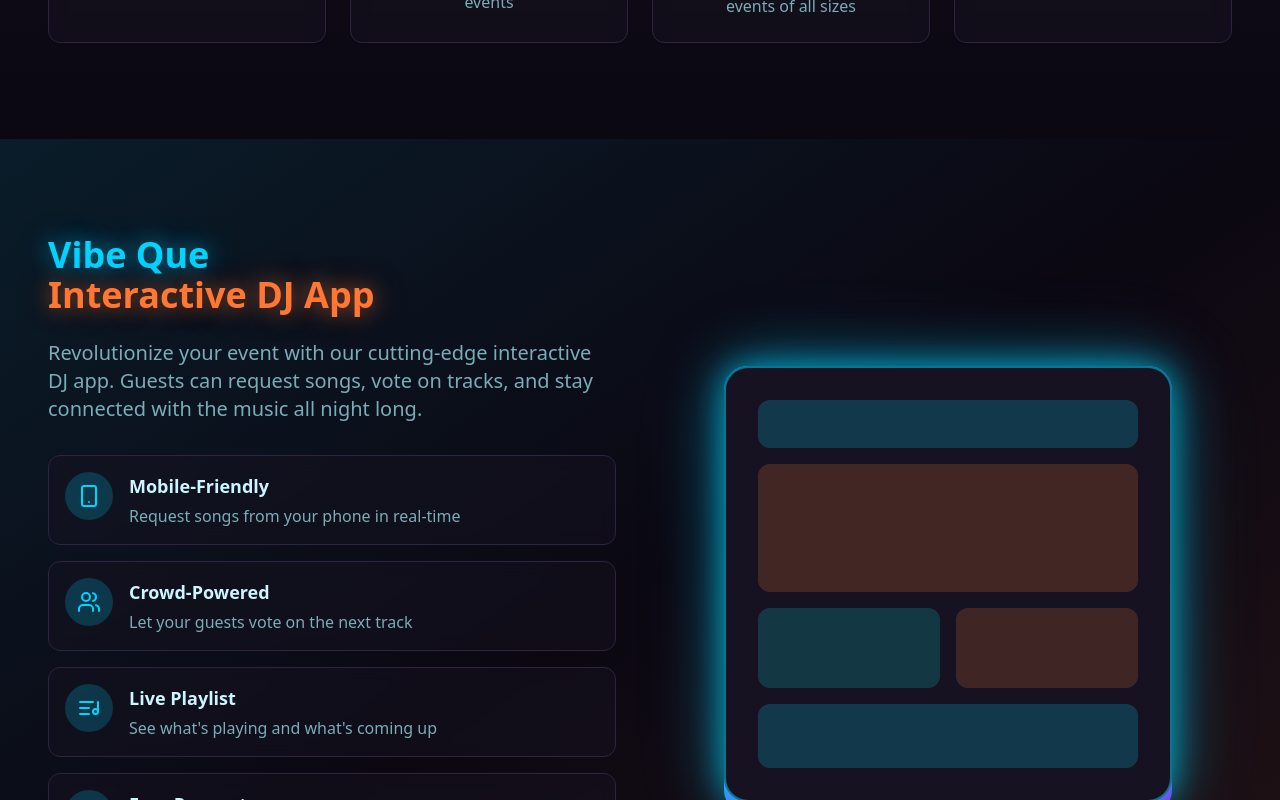
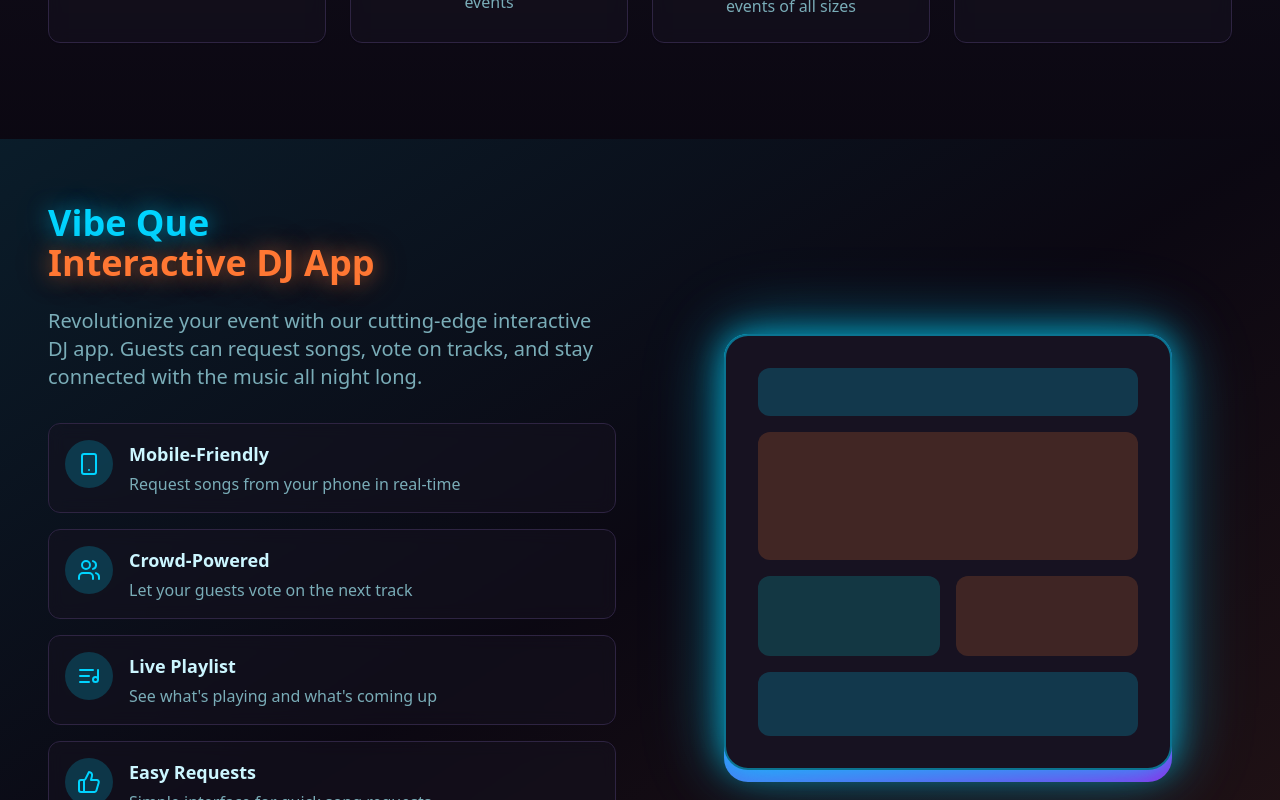
Before and after one commit to wrightplace4solutions/vibe-zone-website, a React (Vite) app: page / in a window 1280 px wide. Shown: the part 1220-2020 px from the top of the page. Built offline with nearby package versions, Linux system fonts and the light colour scheme.

Commit message:
Adjust section spacing

```diff
--- a/src/components/VibeQueShowcase.tsx
+++ b/src/components/VibeQueShowcase.tsx
@@ -27,7 +27,7 @@ const features = [
 
 export const VibeQueShowcase = () => {
   return (
-    <section className="py-24 px-4 relative overflow-hidden">
+    <section className="py-16 px-4 relative overflow-hidden">
       {/* Gradient background */}
       <div className="absolute inset-0 bg-gradient-to-br from-primary/10 via-background to-accent/10"></div>
 
```
